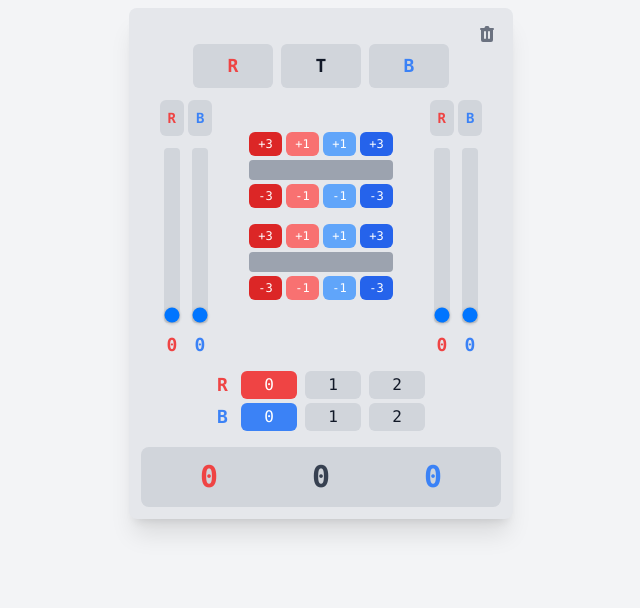
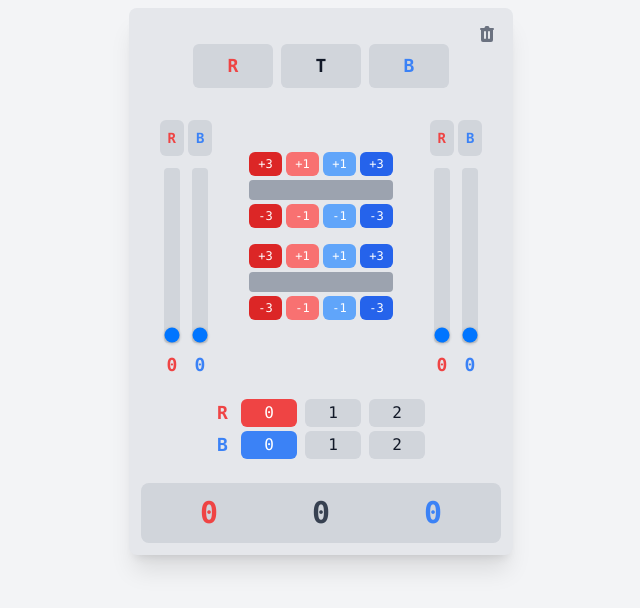
Before and after one commit to Joboyoyo/NewPushBackCalc, a plain HTML site: page index.html in a window 1280 px wide. Shown: the whole page, without its empty margins (319-959 px from the left). Drawn offline with nearby package versions, Linux system fonts and the light colour scheme.

Commit message:
Change margins between sections

```diff
--- a/index.html
+++ b/index.html
@@ -96,14 +96,14 @@
         </button>
 
         <!-- Auton Section -->
-        <div class="flex justify-center gap-2 mb-3 pt-6">
+        <div class="flex justify-center gap-2 mb-8 pt-6">
             <button id="auton-r" class="auton-btn p-2 rounded-md bg-gray-300 font-bold text-red-500 text-lg w-20">R</button>
             <button id="auton-t" class="auton-btn p-2 rounded-md bg-gray-300 font-bold text-lg w-20">T</button>
             <button id="auton-b" class="auton-btn p-2 rounded-md bg-gray-300 font-bold text-blue-500 text-lg w-20">B</button>
         </div>
 
         <!-- Main Goals Section -->
-        <div class="flex justify-between items-start mb-3">
+        <div class="flex justify-between items-start mb-5">
 
             <!-- Left Long Goal -->
             <div class="flex flex-col items-center gap-1 w-1/4">
@@ -186,7 +186,7 @@
         </div>
 
         <!-- Parking -->
-        <div class="flex flex-col gap-1 mb-3">
+        <div class="flex flex-col gap-1 mb-6">
             <div class="flex items-center justify-center gap-2">
                 <span class="font-bold text-red-500 text-lg w-4">R</span>
                 <button class="park-btn p-0.5 rounded-md bg-gray-300 w-14 text-base" data-color="r" data-val="0">0</button>
```
